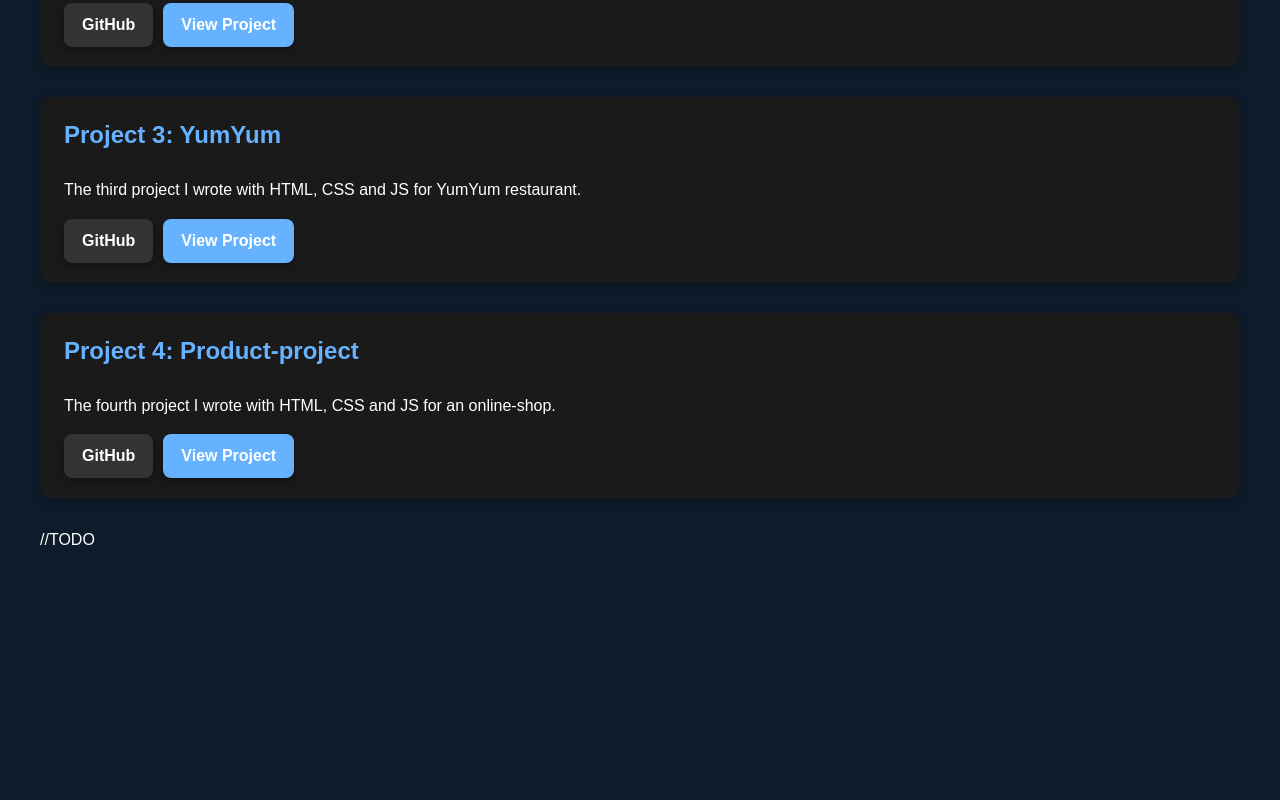
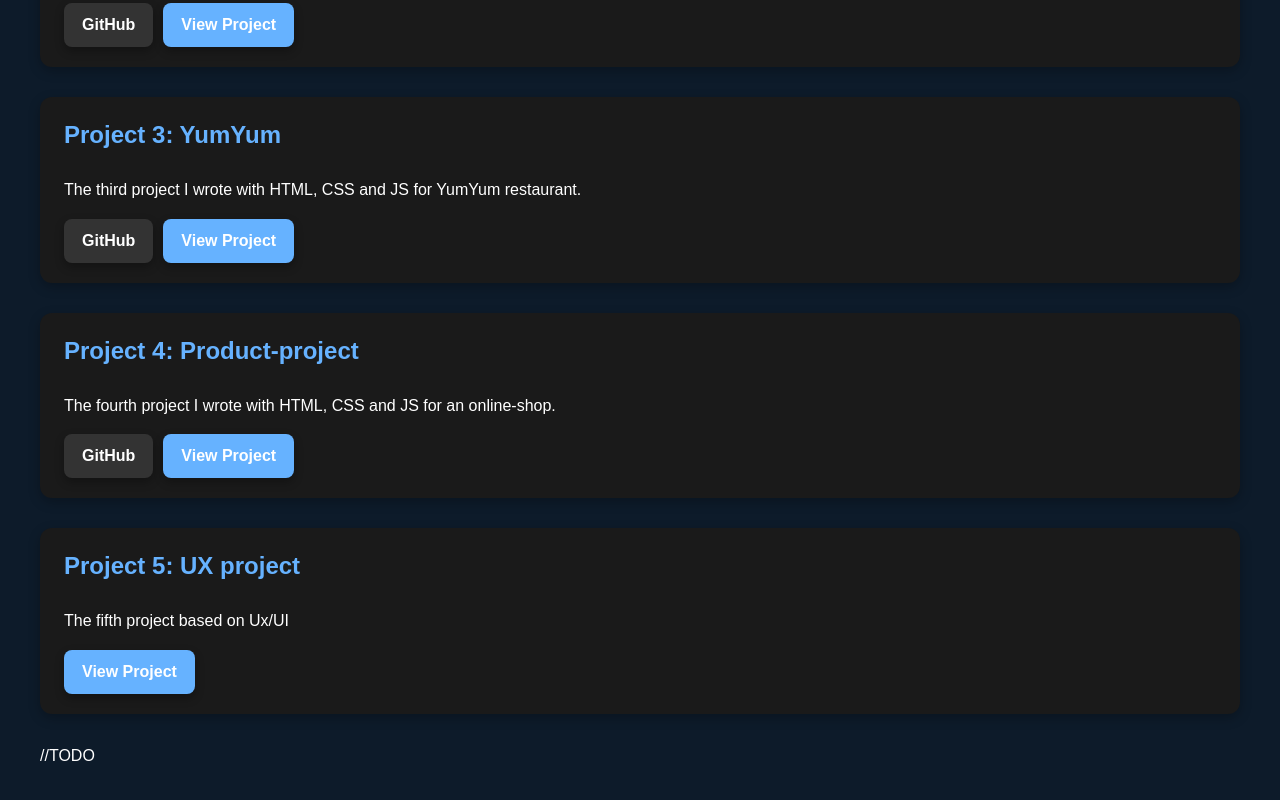
Before and after one commit to MalahatM/my-portfolio, a React (Vite) app: page /projects in a window 1280 px wide. Shown: the part 489-1289 px from the top of the page. Before the commit the page ends 1101 px from the top, so only its background shows below. Built offline with nearby package versions, Linux system fonts and the light colour scheme.

Commit message:
one ux project added.

```diff
--- a/src/pages/projects.tsx
+++ b/src/pages/projects.tsx
@@ -63,6 +63,16 @@ function Projects() {
           </a>
         </div>
       </div>
+
+	<div className="project-card">
+        <h3>Project 5: UX project</h3>
+        <p>The fifth project based on Ux/UI</p>
+        <div className="buttons">
+          <a href="https://www.figma.com/proto/3SXbJNBZvq0pHYyn8G1ffb/cyber-petz?node-id=189-2043&starting-point-node-id=189%3A2043" target="_blank" rel="noreferrer" className="view-button">
+            View Project
+          </a>
+        </div>
+      </div>
 	  //TODO
     </div>
   );
```
